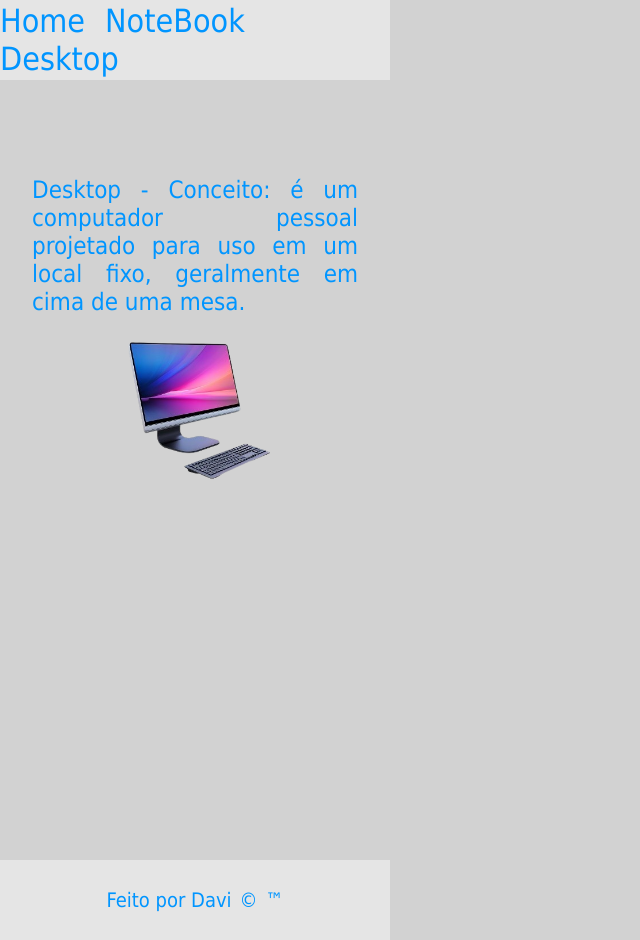
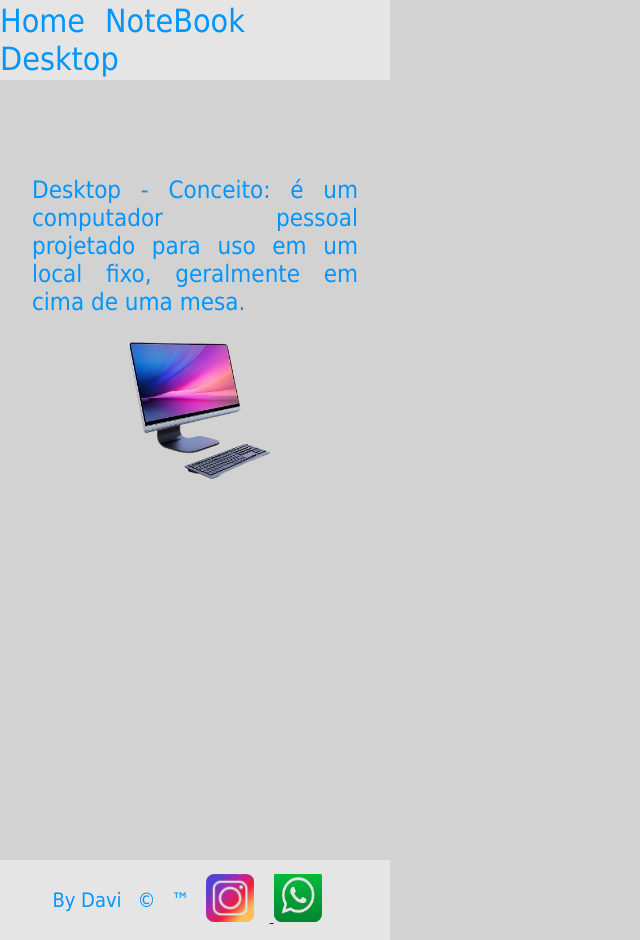
Before and after one commit to davipf273/aplicativo_2B, a plain HTML site: page desktop.html in a window 1280 px wide. Shown: the whole page, without its empty margins (0-640 px from the left). Drawn offline with Linux system fonts and the light colour scheme.

Commit message:
aplicativo celular

```diff
--- a/desktop.html
+++ b/desktop.html
@@ -17,14 +17,24 @@
     <main>
         <p>Desktop - Conceito: é um computador pessoal projetado para uso em um local fixo, geralmente em cima de uma mesa.</p>
         <div class="note">
-            <img src="./img/desktop_bg.png" alt="">
+            <img src="./img/desktop_bg.png" alt="imagem de um desktop">
         </div>
 
     </main>
     <footer>
-        <p>Feito por Davi</p>
+        <p>By Davi</p>
         <p>&copy;</p>
         <p>&trade;</p>
+        <div class="rd-sociais">
+            <a href="https://www.instagram.com/">
+                <img src="./img/instagram_bg.png" alt="ícone da rede social instagram">
+            </a>
+            <a href="https://wa.me/55479737577">
+
+                <img src="./img/whats-removebg-preview.png" alt="ícone do whatsapp">
+            </a>
+
+        </div>
     </footer>
 </body>
 </html>
--- a/style.css
+++ b/style.css
@@ -87,7 +87,7 @@ footer{
     flex-direction: row;
     justify-content: center;
     align-items: center;
-    gap: 8px;
+    gap: 16px;
 }
 
 footer p{
@@ -96,3 +96,9 @@ footer p{
     font-family: Tahoma, sans-serif;
     font-size: 20px;
 }
+
+.rd-sociais img{
+   width: 48px;
+   height: 48px;
+   margin-right: 16px;
+}
```
Also changed, not shown: img/instagram_bg.png (added), img/whats-removebg-preview.png (added).
